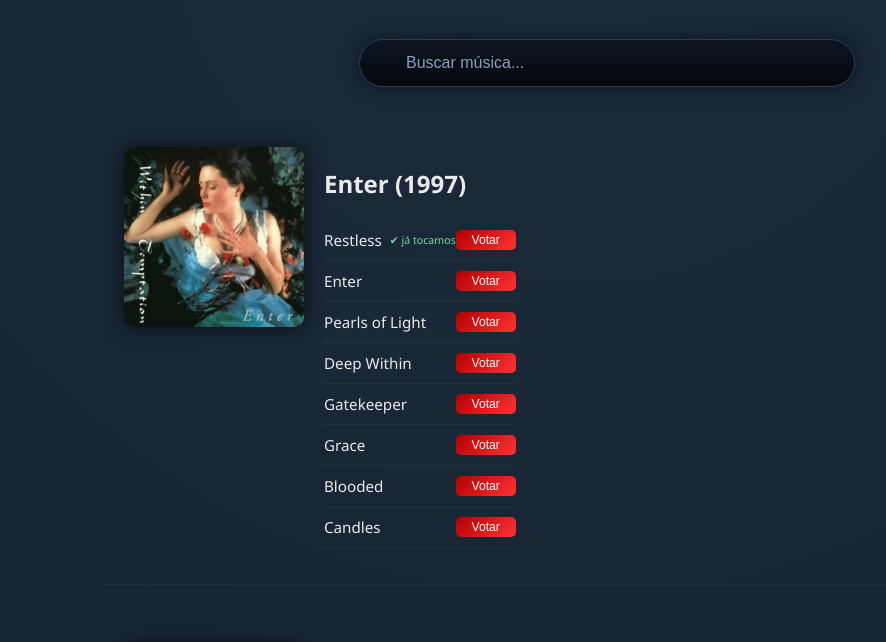
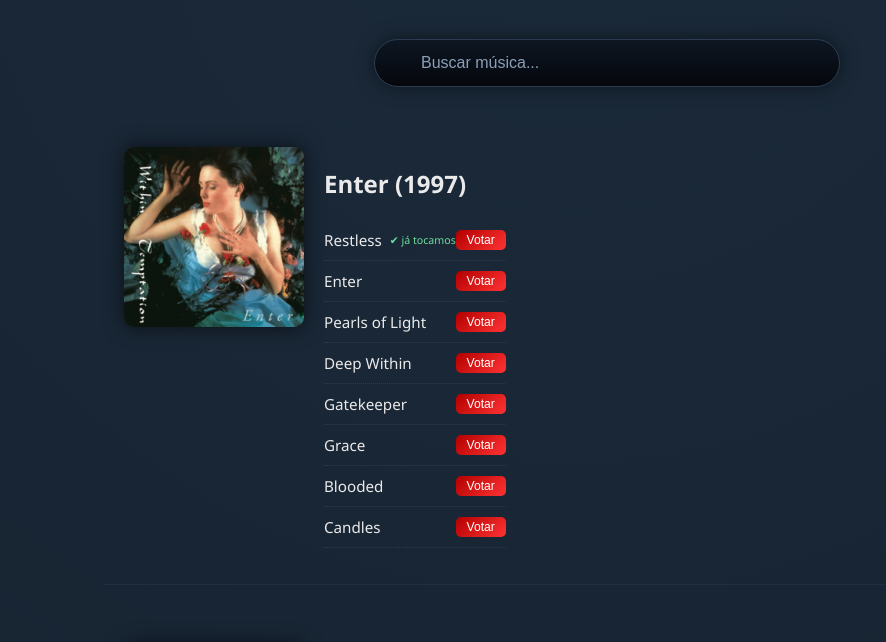
Before and after one commit to Danndias7/denying-silence-wt-tribute, a plain HTML site: page index.html in a window 1280 px wide. Shown: the part 135-777 px from the top of the page, without its empty margins (66-952 px from the left). Drawn offline with Linux system fonts and the light colour scheme.

Commit message:
Update index.html

```diff
--- a/index.html
+++ b/index.html
@@ -186,7 +186,7 @@
 }
 
 .vote-btn {
-  min-width: 60px;
+  min-width: 50px;
   padding: 3px 6px;
   font-size: 0.8em;
   border-radius: 5px;
@@ -207,7 +207,7 @@
 }
 
 .track-links a {
-  margin-right: 10px;
+  margin-right: 8px;
   text-decoration: none;
   opacity: 0.85;
 }
@@ -224,7 +224,7 @@
 /* ===== BUSCA ===== */
 
 .search-box {
-  max-width: 430px;
+  max-width: 400px;
   margin: 30px auto 20px;
   padding: 0 20px;
   position: relative;
```
